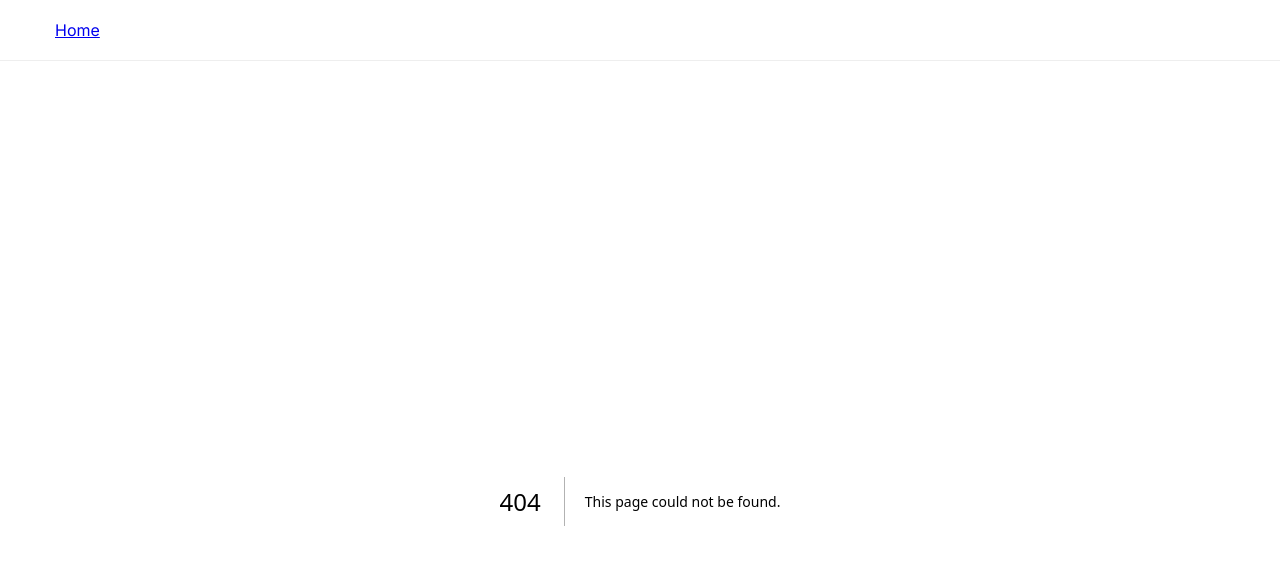
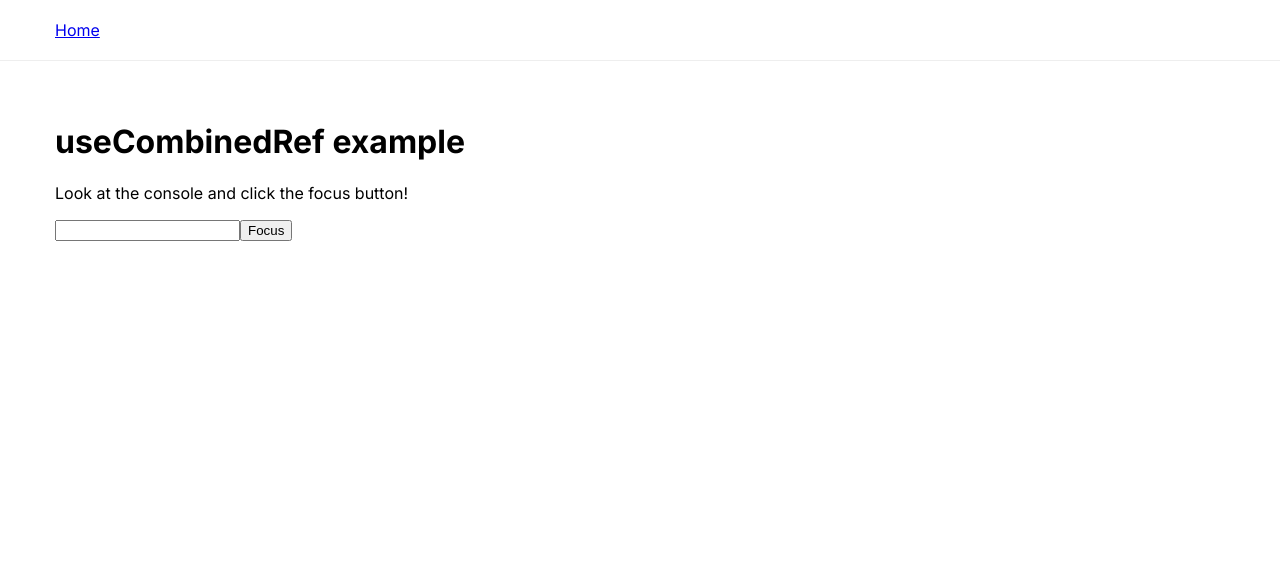
Before and after one commit to 124c4a11/ReactCustomHooks-ReactJS-TypeScript, a Next.js app: page /use-combined-ref-example in a window 1280 px wide. Before the commit this address had no page. Shown: the top 564 px of the page. Built offline with nearby package versions, Linux system fonts and the light colour scheme.

Commit message:
useCombinedRef

```diff
--- /dev/null
+++ b/src/app/use-combined-ref-example/page.tsx
@@ -0,0 +1,43 @@
+'use client';
+
+import { forwardRef, useRef, useEffect } from 'react';
+import { useCombinedRef } from '@/hooks/useCombinedRef';
+
+interface InputProps {
+  value?: string;
+  onChange?: React.ChangeEventHandler<HTMLInputElement>;
+}
+
+const Input = forwardRef(function Input(
+  props: InputProps,
+  ref: React.ForwardedRef<HTMLInputElement>
+) {
+  const inputRef = useRef<HTMLInputElement>(null);
+  const combinedInputRef = useCombinedRef(ref, inputRef);
+
+  useEffect(() => {
+    if (!inputRef.current) return;
+
+    console.log(inputRef.current.getBoundingClientRect());
+  }, []);
+
+  return <input {...props} ref={combinedInputRef} />;
+});
+
+export default function UseCombinedRefExamplePage() {
+  const inputRef = useRef<HTMLInputElement | null>(null);
+
+  const onFocus = () => {
+    inputRef.current?.focus();
+  };
+
+  return (
+    <>
+      <h1>useCombinedRef example</h1>
+      <p>Look at the console and click the focus button!</p>
+
+      <Input ref={inputRef} />
+      <button onClick={onFocus}>Focus</button>
+    </>
+  );
+}
--- a/src/app/use-resize-observer-example/page.tsx
+++ b/src/app/use-resize-observer-example/page.tsx
@@ -3,7 +3,7 @@
 import { useResizeObserver } from '@/hooks/useResizeObserver';
 import { useState, useCallback } from 'react';
 
-export default function UseResizeObserver() {
+export default function UseResizeObserverExamplePage() {
   const [bool, setBool] = useState(false);
 
   const handleResize = useCallback((entries: ResizeObserverEntry[]) => {
--- /dev/null
+++ b/src/hooks/useCombinedRef.tsx
@@ -0,0 +1,23 @@
+import { useCallback } from 'react';
+
+type RefItem<T> =
+  | ((element: T | null) => void)
+  | React.MutableRefObject<T | null>
+  | null
+  | undefined;
+
+export function useCombinedRef<T>(...refs: RefItem<T>[]) {
+  const refCb = useCallback((element: T | null) => {
+    refs.forEach((ref) => {
+      if (!ref) return;
+
+      if (typeof ref === 'function') {
+        ref(element);
+      } else {
+        ref.current = element;
+      }
+    });
+  }, refs);
+
+  return refCb;
+}
```
Also changed, not shown: src/app/page.tsx (+7 -0 lines).
